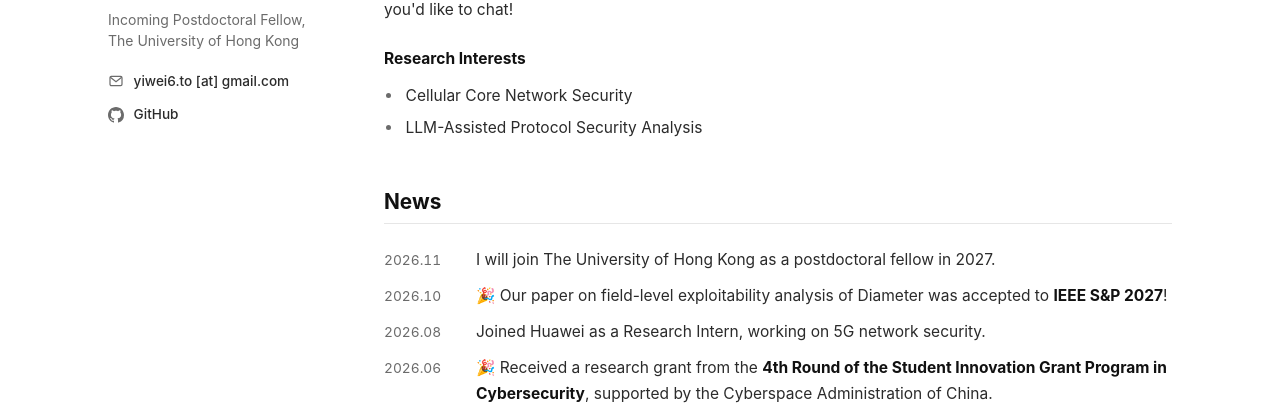
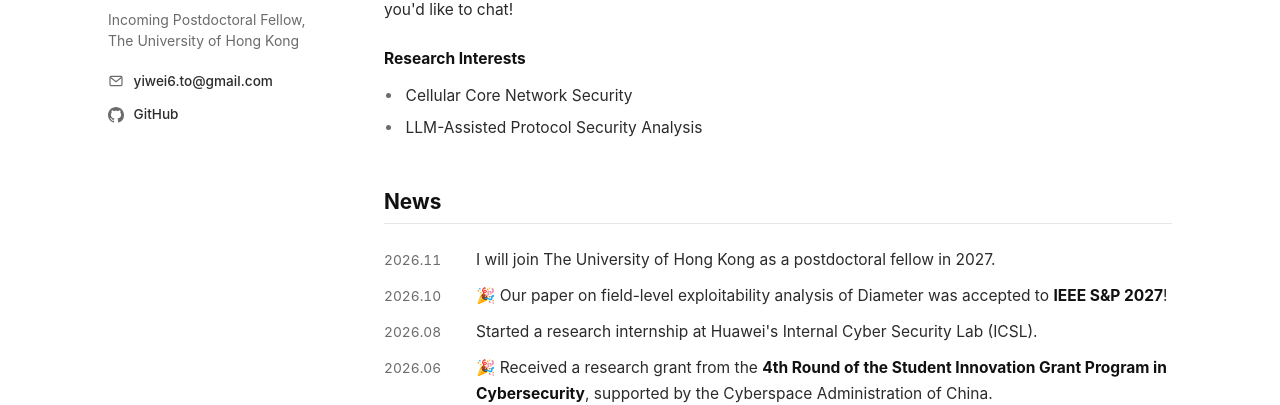
Before and after one commit to weiEV/weiEV.github.io, a plain HTML site: page index.html in a window 1280 px wide. Shown: the part 367-772 px from the top of the page. Drawn offline with Linux system fonts and the light colour scheme.

Commit message:
Show email with @, reword internship news
Co-Authored-By: Claude Fable 5.2 <noreply@anthropic.com>

```diff
--- a/index.html
+++ b/index.html
@@ -46,7 +46,7 @@
         <li>
           <a data-u="yiwei6.to" data-d="gmail.com">
             <svg viewBox="0 0 24 24" fill="none" stroke="currentColor" stroke-width="1.8" aria-hidden="true"><rect x="3" y="5" width="18" height="14" rx="2"/><path d="m3.5 6.5 8.5 6.5 8.5-6.5"/></svg>
-            <span>yiwei6.to [at] gmail.com</span>
+            <span class="addr">yiwei6.to [at] gmail.com</span>
           </a>
         </li>
         <li>
@@ -77,7 +77,7 @@
         <ul class="rows">
           <li><time datetime="2026-11">2026.11</time><div>I will join The University of Hong Kong as a postdoctoral fellow in 2027.</div></li>
           <li><time datetime="2026-10">2026.10</time><div>🎉 Our paper on field-level exploitability analysis of Diameter was accepted to <strong>IEEE S&amp;P 2027</strong>!</div></li>
-          <li><time datetime="2026-08">2026.08</time><div>Joined Huawei as a Research Intern, working on 5G network security.</div></li>
+          <li><time datetime="2026-08">2026.08</time><div>Started a research internship at Huawei's Internal Cyber Security Lab (ICSL).</div></li>
           <li><time datetime="2026-06">2026.06</time><div>🎉 Received a research grant from the <strong>4th Round of the Student Innovation Grant Program in Cybersecurity</strong>, supported by the Cyberspace Administration of China.</div></li>
           <li><time datetime="2025-11">2025.11</time><div>Received the National Scholarship for Doctoral Students.</div></li>
         </ul>
@@ -158,7 +158,10 @@
       // Email links are assembled here so the address is not in the page source as plain text.
       var mails = document.querySelectorAll('a[data-u][data-d]');
       for (var i = 0; i < mails.length; i++) {
-        mails[i].href = 'mailto:' + mails[i].getAttribute('data-u') + '@' + mails[i].getAttribute('data-d');
+        var addr = mails[i].getAttribute('data-u') + '@' + mails[i].getAttribute('data-d');
+        mails[i].href = 'mailto:' + addr;
+        var shown = mails[i].querySelector('.addr');
+        if (shown) shown.textContent = addr;
       }
 
       // Highlight the nav link of the section currently in view.
```
